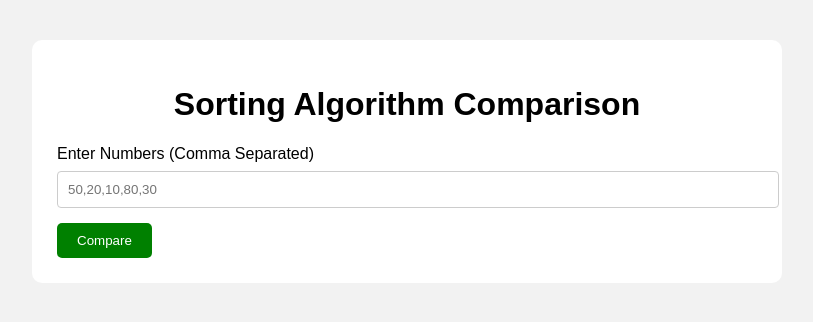
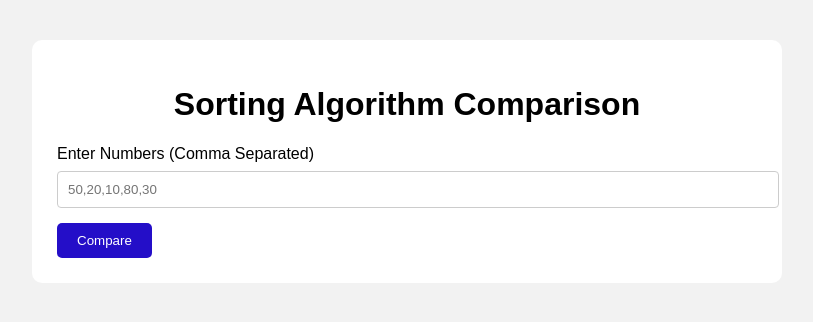
Before and after one commit to srishanth9912/CFAI_PROJECT, a Flask app: page / in a window 1280 px wide. Shown: the top 322 px of the page, without its empty margins (233-1046 px from the left). Run offline with Flask 3, Linux system fonts and the light colour scheme.

Commit message:
Change button color to blue

```diff
--- a/static/style.css
+++ b/static/style.css
@@ -26,7 +26,7 @@ input {
 
 button {
     padding: 10px 20px;
-    background-color: green;
+    background-color: rgb(36, 14, 200);
     color: white;
     border: none;
     border-radius: 5px;
```
